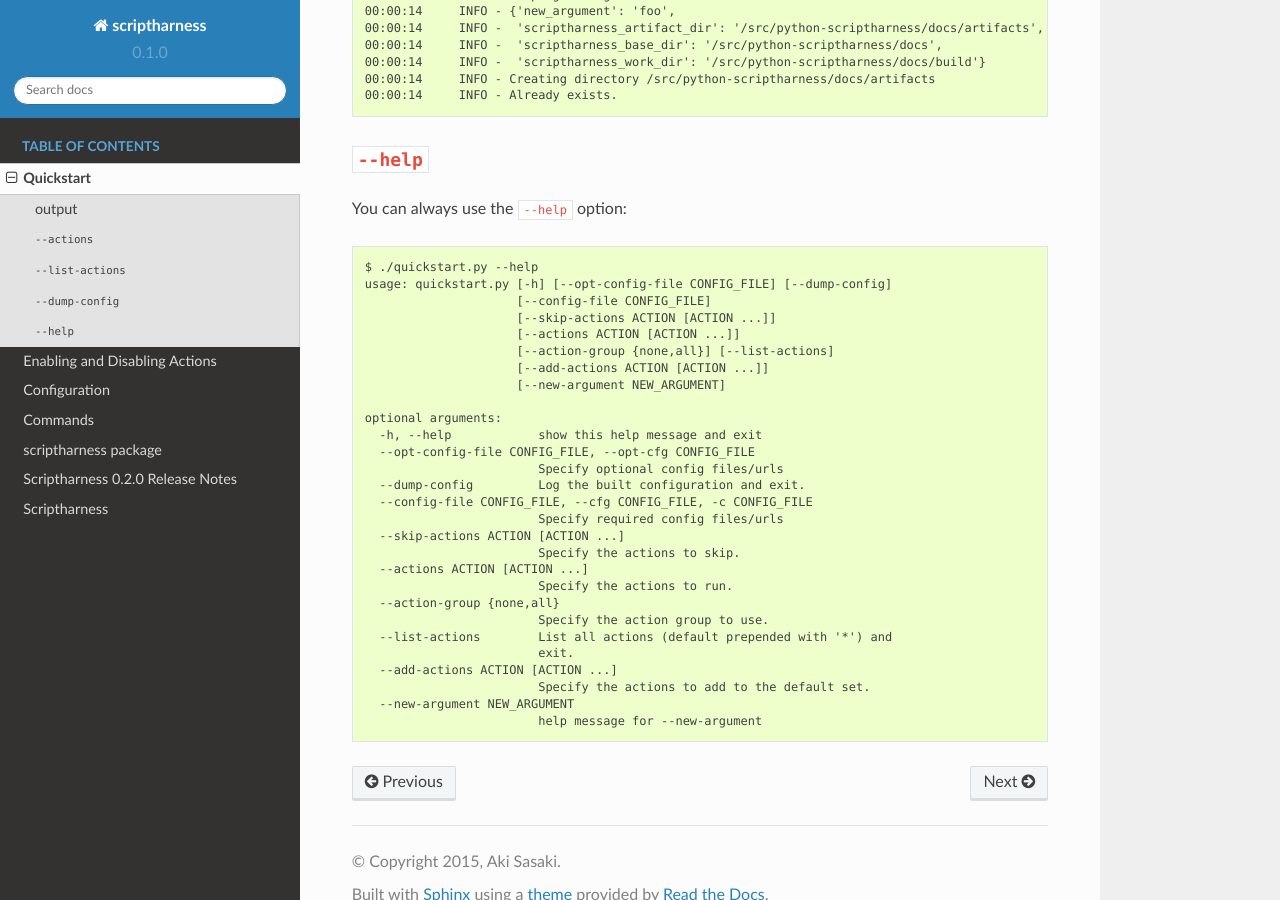
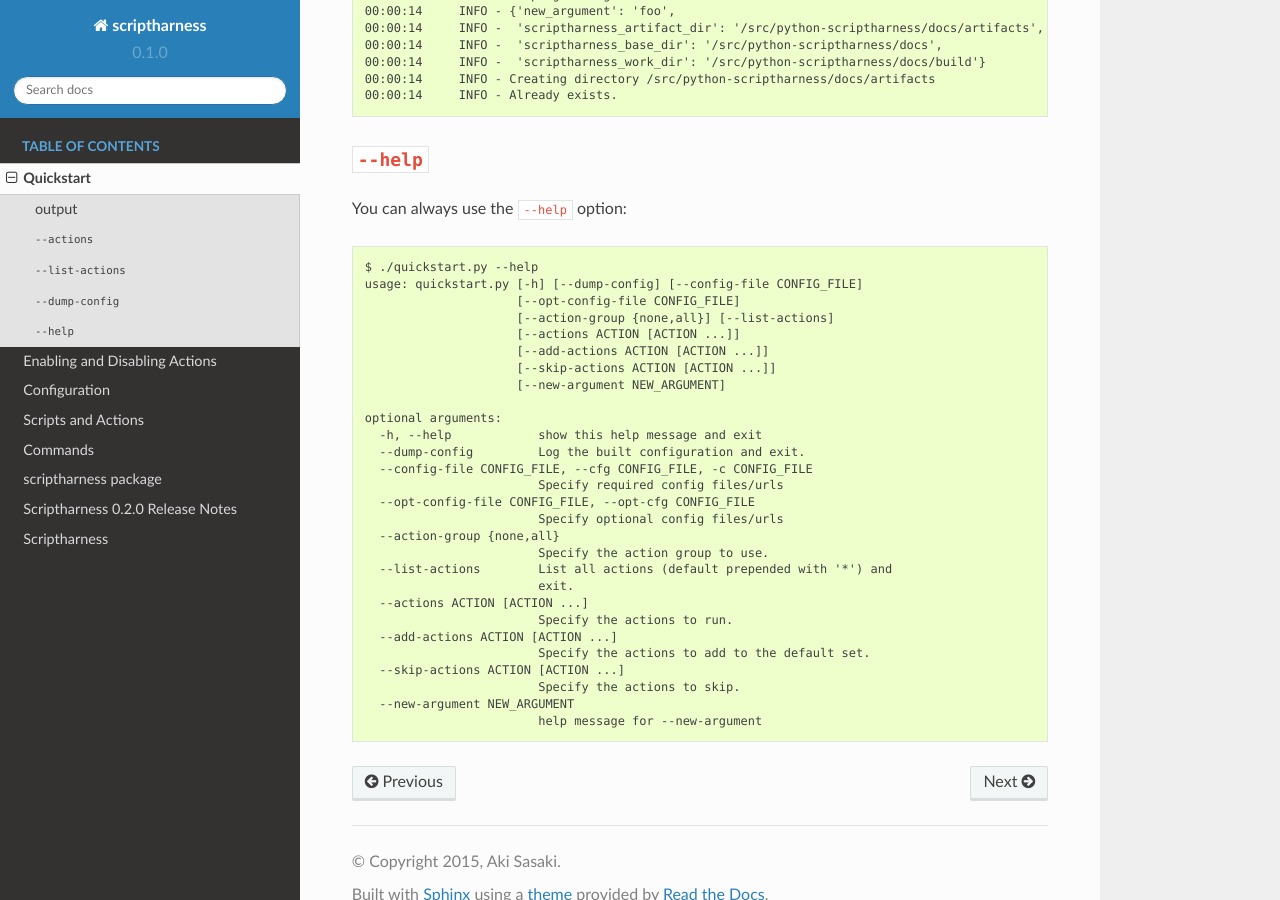
Before and after one commit to scriptharness/python-scriptharness, a Sphinx documentation site: the page built from docs/quickstart.rst, in a window 1280 px wide and 900 px high, scrolled down 3961 px. Built offline with Sphinx 7.4.7 and the Read the Docs theme 2.0.0, drawn with Linux system fonts in a browser that asks for light colours.

Commit message:
Script docs and other doc cleanups

```diff
--- a/README.rst
+++ b/README.rst
@@ -51,6 +51,7 @@
     # You can run |tox -e ENV| to run a specific env, e.g. |tox -e py27|
     pip install tox
     tox
+    # alternately, ./run_tests.sh
 
 Windows
 -------
--- a/docs/README.rst
+++ b/docs/README.rst
@@ -47,6 +47,7 @@
     # You can run |tox -e ENV| to run a specific env, e.g. |tox -e py27|
     pip install tox
     tox
+    # alternately, ./run_tests.sh
 
 Windows
 -------
--- a/docs/README.rst.j2
+++ b/docs/README.rst.j2
@@ -47,6 +47,7 @@
     # You can run |tox -e ENV| to run a specific env, e.g. |tox -e py27|
     pip install tox
     tox
+    # alternately, ./run_tests.sh
 
 Windows
 -------
--- a/docs/index.rst
+++ b/docs/index.rst
@@ -12,6 +12,7 @@
    quickstart
    enabling_actions
    config
+   script
    commands
    scriptharness
    releasenotes
--- a/docs/quickstart.rst
+++ b/docs/quickstart.rst
@@ -239,31 +239,31 @@
 You can always use the ``--help`` option::
 
     $ ./quickstart.py --help
-    usage: quickstart.py [-h] [--opt-config-file CONFIG_FILE] [--dump-config]
-                         [--config-file CONFIG_FILE]
+    usage: quickstart.py [-h] [--dump-config] [--config-file CONFIG_FILE]
+                         [--opt-config-file CONFIG_FILE]
+                         [--action-group {none,all}] [--list-actions]
+                         [--actions ACTION [ACTION ...]]
+                         [--add-actions ACTION [ACTION ...]]
                          [--skip-actions ACTION [ACTION ...]]
-                         [--actions ACTION [ACTION ...]]
-                         [--action-group {none,all}] [--list-actions]
-                         [--add-actions ACTION [ACTION ...]]
                          [--new-argument NEW_ARGUMENT]
 
     optional arguments:
       -h, --help            show this help message and exit
-      --opt-config-file CONFIG_FILE, --opt-cfg CONFIG_FILE
-                            Specify optional config files/urls
       --dump-config         Log the built configuration and exit.
       --config-file CONFIG_FILE, --cfg CONFIG_FILE, -c CONFIG_FILE
                             Specify required config files/urls
-      --skip-actions ACTION [ACTION ...]
-                            Specify the actions to skip.
-      --actions ACTION [ACTION ...]
-                            Specify the actions to run.
+      --opt-config-file CONFIG_FILE, --opt-cfg CONFIG_FILE
+                            Specify optional config files/urls
       --action-group {none,all}
                             Specify the action group to use.
       --list-actions        List all actions (default prepended with '*') and
                             exit.
+      --actions ACTION [ACTION ...]
+                            Specify the actions to run.
       --add-actions ACTION [ACTION ...]
                             Specify the actions to add to the default set.
+      --skip-actions ACTION [ACTION ...]
+                            Specify the actions to skip.
       --new-argument NEW_ARGUMENT
                             help message for --new-argument
 
```
Also changed, not shown: docs/config.rst (+1 -19 lines), docs/script.rst (added, +60 -0 lines), 2 other files.
